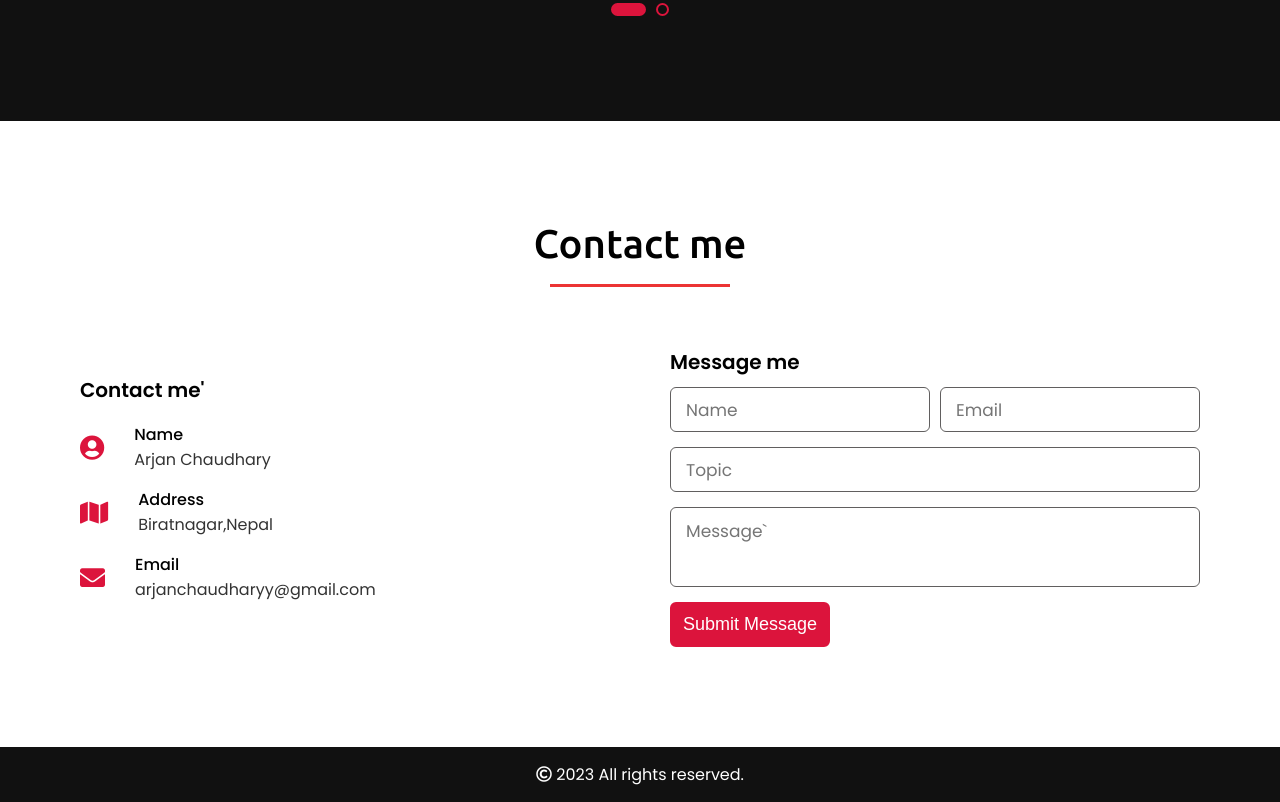
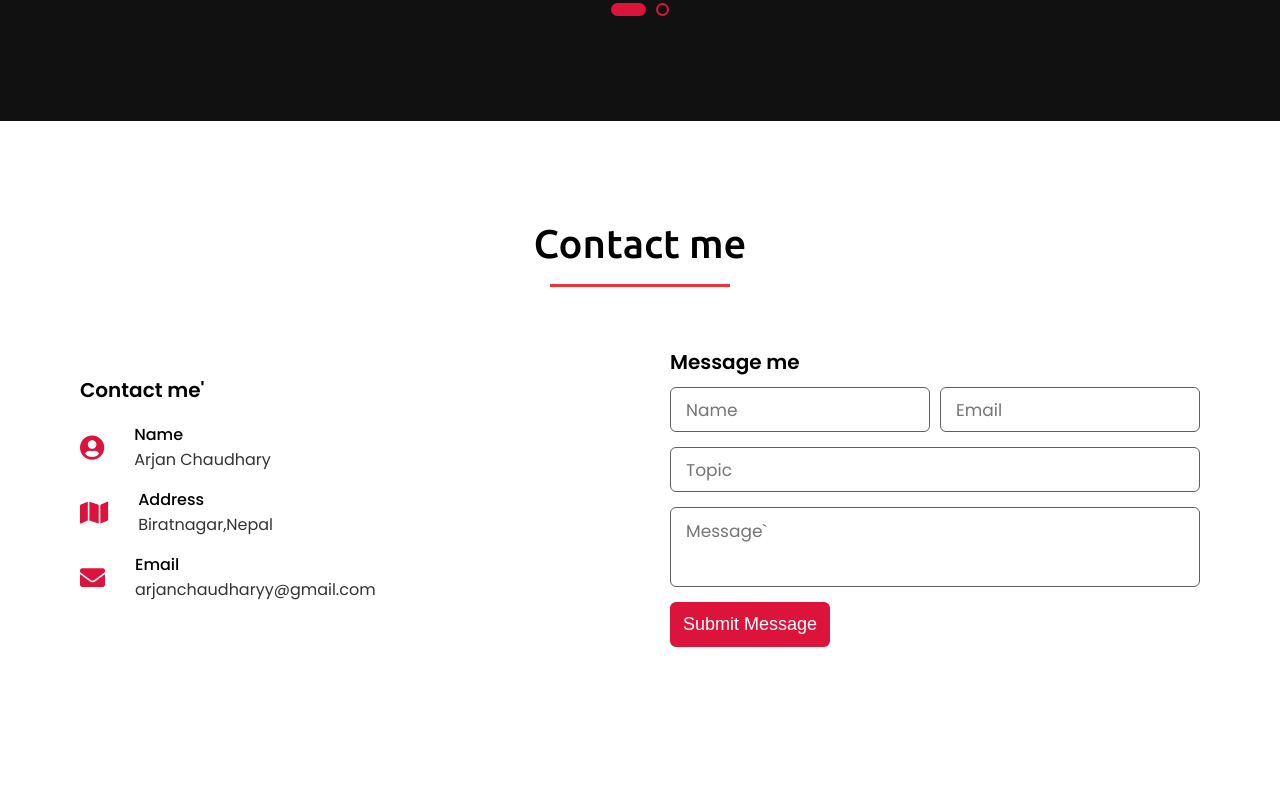
Before and after one commit to Arjan17/P, a plain HTML site: page index.html in a window 1280 px wide. Shown: the part 2845-3647 px from the top of the page. After the commit the page ends 3592 px from the top, so only its background shows below. Drawn offline with nearby package versions, Linux system fonts and the light colour scheme.

Commit message:
Add files via upload

```diff
--- a/index.html
+++ b/index.html
@@ -233,14 +233,9 @@
     drift.SNIPPET_VERSION = '0.3.1';
     drift.load('pn32dsw4izn4');
     </script>
-    <!-- End of Async Drift Code -->
 
-    <!-- footer section start -->
-    <footer>
-        <span><span class="far fa-copyright"></span> 2023 All rights reserved.
-        <a href="arjanchaudharyy@gmail.com"></a></span>
-    </footer>
 
-    <script src="script.js"></script>
+
+   <script src="script.js"></script>
 </body>
 </html>
```
Also changed, not shown: style.css (line endings or trailing spaces).
